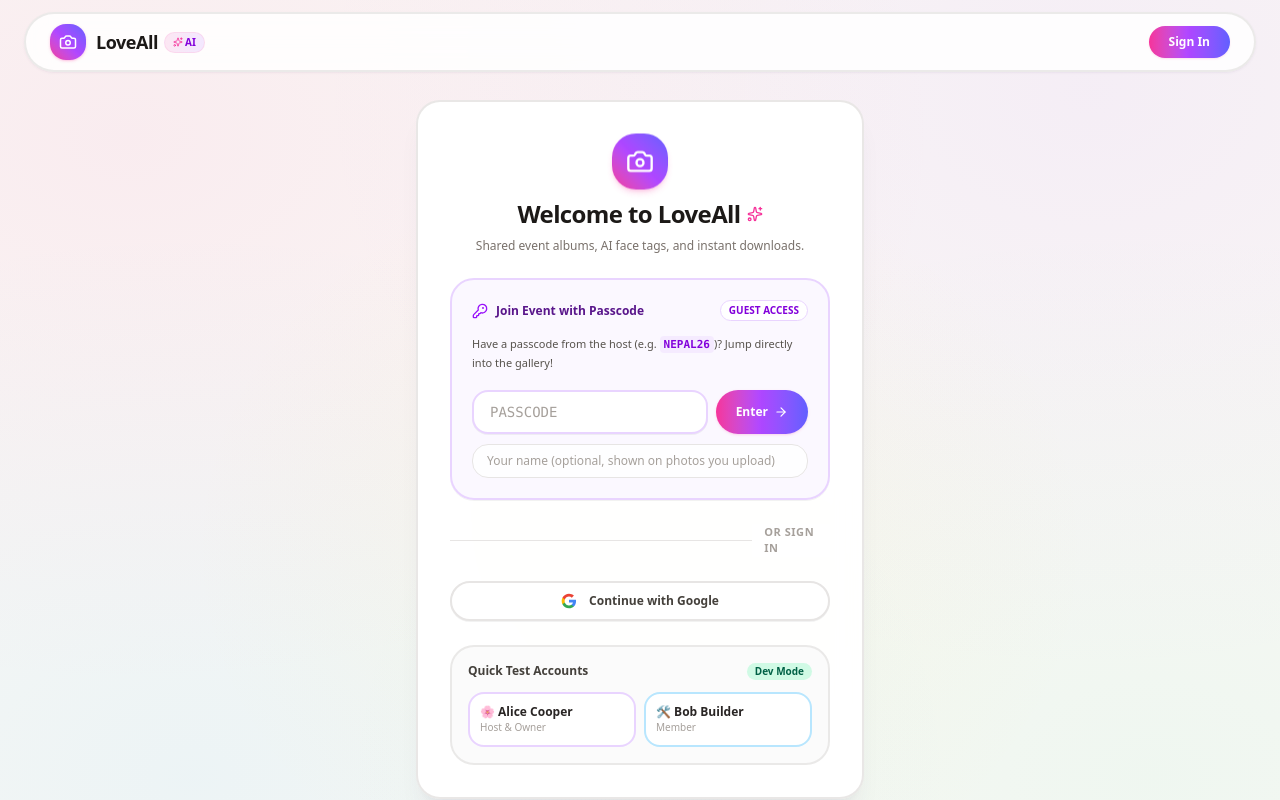
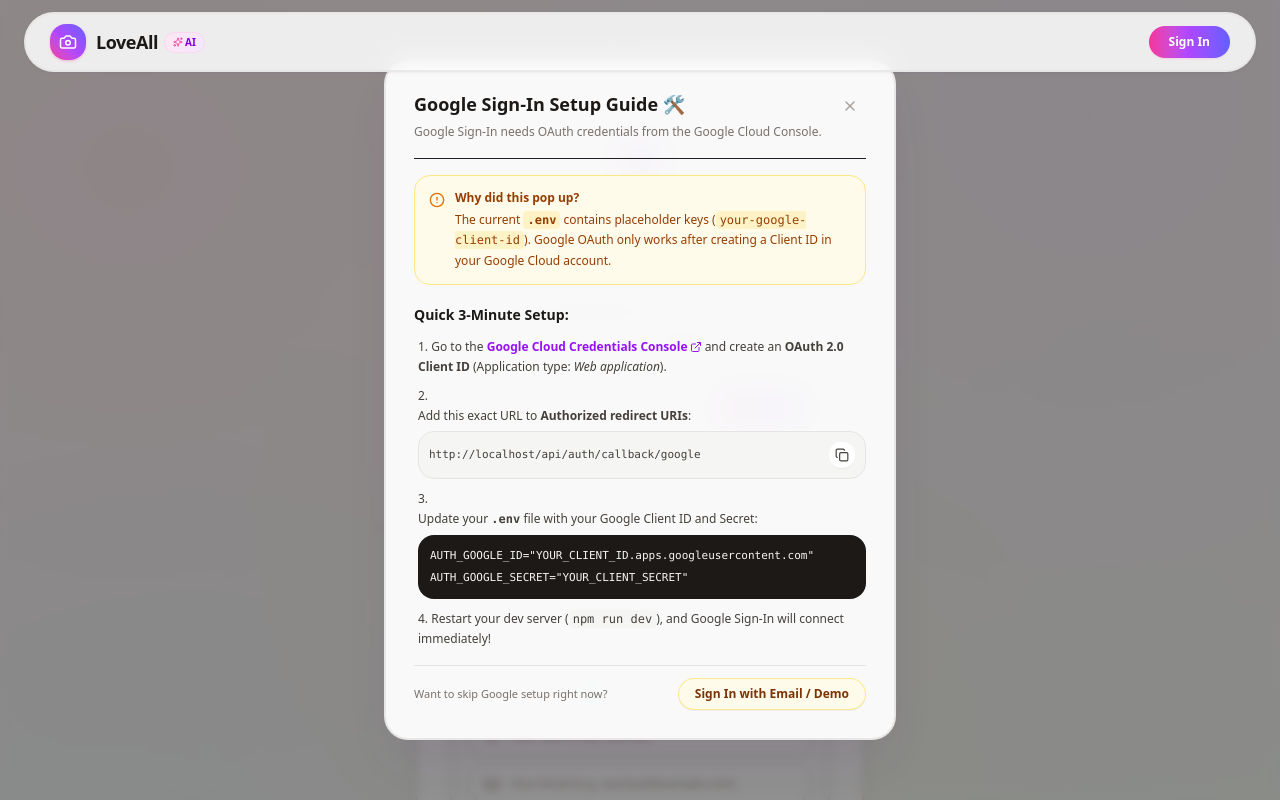
Before and after one commit to saumY555/LoveAll, a Next.js app: page /auth/signin in a window 1280 px wide. Both pictures are taken after a click on the button "Continue with Google". Shown: the top 800 px of the page. Built offline with nearby package versions, Linux system fonts and the light colour scheme; no server answers.

Commit message:
fix(auth): fix Google OAuth redirect and add instant sign-in with setup guide

```diff
--- a/src/app/auth/signin/page.tsx
+++ b/src/app/auth/signin/page.tsx
@@ -1,13 +1,31 @@
 'use client';
 
-import React, { useState } from 'react';
-import { signIn } from 'next-auth/react';
+import React, { useState, useEffect } from 'react';
+import { signIn, getProviders } from 'next-auth/react';
 import { useRouter } from 'next/navigation';
-import { Camera, KeyRound, ArrowRight, Sparkles, Smile, ShieldCheck, Heart } from 'lucide-react';
+import {
+  Camera,
+  KeyRound,
+  ArrowRight,
+  Sparkles,
+  User,
+  Mail,
+  Copy,
+  Check,
+  ExternalLink,
+  AlertCircle,
+  HelpCircle,
+} from 'lucide-react';
 import { Button } from '@/components/ui/Button';
+import { Modal } from '@/components/ui/Modal';
 
 export default function SignInPage() {
   const router = useRouter();
+
+  // Authentication Provider Availability
+  const [hasGoogleProvider, setHasGoogleProvider] = useState<boolean | null>(null);
+  const [showGoogleSetup, setShowGoogleSetup] = useState(false);
+  const [copiedUri, setCopiedUri] = useState(false);
 
   // Guest Passcode State
   const [passcode, setPasscode] = useState('');
@@ -15,16 +33,30 @@ export default function SignInPage() {
   const [isJoiningPasscode, setIsJoiningPasscode] = useState(false);
   const [passcodeError, setPasscodeError] = useState<string | null>(null);
 
-  // Dev Login State
-  const [devEmail, setDevEmail] = useState('alice@example.com');
-  const [devName, setDevName] = useState('Alice Cooper');
+  // Instant Name & Email Login State
+  const [customName, setCustomName] = useState('');
+  const [customEmail, setCustomEmail] = useState('');
+  const [isInstantLoading, setIsInstantLoading] = useState(false);
+
+  // Dev Quick Test Login State
   const [isDevLoading, setIsDevLoading] = useState(false);
-
-  // General Status & Feedback
-  const [googleNotice, setGoogleNotice] = useState<string | null>(null);
   const [error, setError] = useState<string | null>(null);
 
-  const isDev = process.env.NODE_ENV === 'development';
+  const [activeOrigin, setActiveOrigin] = useState('http://localhost:3000');
+
+  useEffect(() => {
+    if (typeof window !== 'undefined') {
+      setActiveOrigin(window.location.origin);
+    }
+
+    getProviders()
+      .then((provs) => {
+        setHasGoogleProvider(Boolean(provs?.google));
+      })
+      .catch(() => {
+        setHasGoogleProvider(false);
+      });
+  }, []);
 
   const handleJoinByPasscode = async (e: React.FormEvent) => {
     e.preventDefault();
@@ -49,7 +81,6 @@ export default function SignInPage() {
         throw new Error(data.error || 'Invalid or expired passcode');
       }
 
-      // Successfully joined as guest -> redirect directly to the event gallery
       router.push(`/events/${data.eventId}`);
     } catch (err: unknown) {
       setPasscodeError((err as Error).message);
@@ -59,23 +90,42 @@ export default function SignInPage() {
 
   const handleGoogleSignIn = async () => {
     setError(null);
-    setGoogleNotice(null);
+
+    // If Google OAuth credentials aren't set in .env, don't let NextAuth reload the page blindly!
+    if (!hasGoogleProvider) {
+      setShowGoogleSetup(true);
+      return;
+    }
 
     try {
-      const res = await signIn('google', { callbackUrl: '/events', redirect: false });
-      if (res?.error) {
-        if (res.error === 'Configuration' || res.error.includes('OAuth')) {
-          setGoogleNotice(
-            'Google OAuth credentials are not configured in .env yet. You can join directly with an Event Passcode above or use the test login below.'
-          );
-        } else {
-          setError(res.error);
-        }
-      }
-    } catch {
-      setGoogleNotice(
-        'Google OAuth is not configured with live credentials in .env yet. Please use the Event Passcode above or the test login below.'
-      );
+      // Trigger live Google OAuth redirect
+      await signIn('google', { callbackUrl: '/events' });
+    } catch (err: unknown) {
+      setError((err as Error).message);
+    }
+  };
+
+  const handleInstantSignIn = async (e: React.FormEvent) => {
+    e.preventDefault();
+    const email = customEmail.trim();
+    const name = customName.trim();
+
+    if (!email) {
+      setError('Please enter your email address');
+      return;
+    }
+
+    setIsInstantLoading(true);
+    setError(null);
+    try {
+      await signIn('dev-login', {
+        email,
+        name: name || email.split('@')[0],
+        callbackUrl: '/events',
+      });
+    } catch (err: unknown) {
+      setError((err as Error).message);
+      setIsInstantLoading(false);
     }
   };
 
@@ -91,6 +141,16 @@ export default function SignInPage() {
     } catch (err: unknown) {
       setError((err as Error).message);
       setIsDevLoading(false);
+    }
+  };
+
+  const googleRedirectUri = `${activeOrigin}/api/auth/callback/google`;
+
+  const copyRedirectUri = () => {
+    if (navigator?.clipboard) {
+      navigator.clipboard.writeText(googleRedirectUri);
+      setCopiedUri(true);
+      setTimeout(() => setCopiedUri(false), 2000);
     }
   };
 
@@ -117,15 +177,15 @@ export default function SignInPage() {
           </div>
         )}
 
-        {/* 1. Guest Event Passcode Access (No sign-in required) */}
-        <div className="rounded-3xl border-2 border-purple-200 bg-purple-50/70 p-5 dark:border-purple-900/60 dark:bg-purple-950/30 space-y-3.5 shadow-2xs">
+        {/* 1. Guest Event Passcode Access (Instant access with passcode) */}
+        <div className="rounded-3xl border-2 border-purple-200 bg-purple-50/70 p-5 dark:border-purple-900/60 dark:bg-purple-950/30 space-y-3 shadow-2xs">
           <div className="flex items-center justify-between">
             <div className="flex items-center gap-2 text-xs font-bold text-purple-900 dark:text-purple-200">
               <KeyRound className="w-4 h-4 text-purple-600 dark:text-purple-400" />
               <span>Join Event with Passcode</span>
             </div>
             <span className="text-[10px] font-extrabold uppercase px-2 py-0.5 rounded-full bg-white dark:bg-purple-900 text-purple-700 dark:text-purple-300 border border-purple-200 dark:border-purple-800">
-              Guest Access
+              Guest
             </span>
           </div>
 
@@ -174,12 +234,12 @@ export default function SignInPage() {
         <div className="relative flex items-center justify-center">
           <div className="w-full border-t border-stone-200 dark:border-stone-800" />
           <span className="relative bg-white px-3 text-[11px] font-bold text-stone-400 dark:bg-stone-900 uppercase tracking-wider">
-            or sign in
+            or sign in to create events
           </span>
         </div>
 
         {/* 2. Google OAuth Button */}
-        <div className="space-y-3">
+        <div className="space-y-2">
           <button
             type="button"
             onClick={handleGoogleSignIn}
@@ -206,29 +266,74 @@ export default function SignInPage() {
             <span>Continue with Google</span>
           </button>
 
-          {googleNotice && (
-            <div className="rounded-2xl bg-amber-50 border border-amber-200 p-3 text-[11px] text-amber-800 dark:bg-amber-950/40 dark:border-amber-900/40 dark:text-amber-300">
-              <p className="font-semibold">{googleNotice}</p>
-            </div>
+          {hasGoogleProvider === false && (
+            <button
+              type="button"
+              onClick={() => setShowGoogleSetup(true)}
+              className="flex items-center justify-center gap-1.5 text-[11px] font-semibold text-purple-600 hover:text-purple-700 dark:text-purple-400 mx-auto transition-colors"
+            >
+              <HelpCircle className="w-3.5 h-3.5" />
+              <span>Google setup instructions & credentials info</span>
+            </button>
           )}
         </div>
 
-        {/* 3. Dev Quick Login (Development Mode) */}
-        {isDev && (
-          <div className="rounded-3xl border-2 border-stone-200/80 bg-stone-50/70 p-4 dark:border-stone-800 dark:bg-stone-850 space-y-3">
-            <div className="flex items-center justify-between text-xs font-bold text-stone-700 dark:text-stone-300">
-              <span>Quick Test Accounts</span>
-              <span className="text-[10px] px-2 py-0.5 rounded-full bg-emerald-100 text-emerald-800 font-bold dark:bg-emerald-950 dark:text-emerald-300">
-                Dev Mode
+        {/* 3. Instant Sign-In (Name & Email) */}
+        <div className="rounded-3xl border-2 border-stone-200/80 bg-stone-50/70 p-4.5 dark:border-stone-800 dark:bg-stone-850 space-y-3.5">
+          <div className="flex items-center justify-between text-xs font-bold text-stone-800 dark:text-stone-200">
+            <span className="flex items-center gap-1.5">
+              <span>Instant Sign In</span>
+              <span className="text-[10px] font-extrabold uppercase px-2 py-0.5 rounded-full bg-emerald-100 text-emerald-800 dark:bg-emerald-950 dark:text-emerald-300">
+                1-Click
               </span>
+            </span>
+          </div>
+
+          <form onSubmit={handleInstantSignIn} className="space-y-2.5">
+            <div className="relative">
+              <User className="absolute left-3.5 top-3 w-4 h-4 text-stone-400" />
+              <input
+                type="text"
+                placeholder="Your Name (e.g. Saumya)"
+                value={customName}
+                onChange={(e) => setCustomName(e.target.value)}
+                className="w-full rounded-2xl border border-stone-200 dark:border-stone-700 bg-white dark:bg-stone-800 pl-10 pr-3.5 py-2.5 text-xs text-stone-900 dark:text-stone-100 placeholder:text-stone-400 focus:outline-none focus:border-purple-400 shadow-2xs"
+              />
             </div>
 
+            <div className="relative">
+              <Mail className="absolute left-3.5 top-3 w-4 h-4 text-stone-400" />
+              <input
+                type="email"
+                placeholder="Your Email (e.g. saumya@example.com)"
+                value={customEmail}
+                onChange={(e) => setCustomEmail(e.target.value)}
+                className="w-full rounded-2xl border border-stone-200 dark:border-stone-700 bg-white dark:bg-stone-800 pl-10 pr-3.5 py-2.5 text-xs text-stone-900 dark:text-stone-100 placeholder:text-stone-400 focus:outline-none focus:border-purple-400 shadow-2xs"
+                required
+              />
+            </div>
+
+            <Button
+              type="submit"
+              variant="primary"
+              isLoading={isInstantLoading}
+              className="w-full py-2.5 text-xs font-bold shadow-sm"
+            >
+              Sign In with Email ✨
+            </Button>
+          </form>
+
+          {/* Quick Demo Accounts */}
+          <div className="pt-2 border-t border-stone-200/60 dark:border-stone-700/60">
+            <p className="text-[10px] font-bold text-stone-400 dark:text-stone-500 uppercase tracking-wider mb-2">
+              Or pick a demo account:
+            </p>
             <div className="grid grid-cols-2 gap-2">
               <button
                 type="button"
                 onClick={() => handleDevSignIn('alice@example.com', 'Alice Cooper')}
                 disabled={isDevLoading}
-                className="p-2.5 rounded-2xl border-2 border-purple-200 bg-white hover:bg-purple-50 text-stone-800 text-left transition-all cursor-pointer dark:bg-stone-800 dark:border-purple-900 dark:text-stone-200"
+                className="p-2.5 rounded-2xl border border-purple-200 bg-white hover:bg-purple-50 text-stone-800 text-left transition-all cursor-pointer dark:bg-stone-800 dark:border-purple-900 dark:text-stone-200 hover:scale-[1.02] active:scale-[0.98]"
               >
                 <div className="text-xs font-bold truncate">🌸 Alice Cooper</div>
                 <div className="text-[10px] text-stone-400 truncate">Host & Owner</div>
@@ -238,15 +343,100 @@ export default function SignInPage() {
                 type="button"
                 onClick={() => handleDevSignIn('bob@example.com', 'Bob Builder')}
                 disabled={isDevLoading}
-                className="p-2.5 rounded-2xl border-2 border-sky-200 bg-white hover:bg-sky-50 text-stone-800 text-left transition-all cursor-pointer dark:bg-stone-800 dark:border-sky-900 dark:text-stone-200"
+                className="p-2.5 rounded-2xl border border-sky-200 bg-white hover:bg-sky-50 text-stone-800 text-left transition-all cursor-pointer dark:bg-stone-800 dark:border-sky-900 dark:text-stone-200 hover:scale-[1.02] active:scale-[0.98]"
               >
                 <div className="text-xs font-bold truncate">🛠️ Bob Builder</div>
                 <div className="text-[10px] text-stone-400 truncate">Member</div>
               </button>
             </div>
           </div>
-        )}
+        </div>
       </div>
+
+      {/* Google Setup Guide Modal */}
+      <Modal
+        isOpen={showGoogleSetup}
+        onClose={() => setShowGoogleSetup(false)}
+        title="Google Sign-In Setup Guide 🛠️"
+        description="Google Sign-In needs OAuth credentials from the Google Cloud Console."
+        maxWidth="lg"
+      >
+        <div className="space-y-4 text-xs text-stone-700 dark:text-stone-300">
+          <div className="rounded-2xl bg-amber-50 border border-amber-200 p-3.5 text-amber-800 dark:bg-amber-950/40 dark:border-amber-900/40 dark:text-amber-300 flex items-start gap-2.5">
+            <AlertCircle className="w-4 h-4 shrink-0 mt-0.5 text-amber-600" />
+            <div className="space-y-1">
+              <p className="font-bold">Why did this pop up?</p>
+              <p className="leading-relaxed">
+                The current <code className="bg-amber-100 dark:bg-amber-900 px-1 py-0.5 rounded font-mono font-bold">.env</code> contains placeholder keys (<code className="bg-amber-100 dark:bg-amber-900 px-1 py-0.5 rounded font-mono">your-google-client-id</code>). Google OAuth only works after creating a Client ID in your Google Cloud account.
+              </p>
+            </div>
+          </div>
+
+          <div className="space-y-3 pt-1">
+            <h4 className="font-bold text-stone-900 dark:text-stone-100 text-sm">
+              Quick 3-Minute Setup:
+            </h4>
+
+            <ol className="list-decimal list-inside space-y-2.5 leading-relaxed">
+              <li className="pl-1">
+                Go to the{' '}
+                <a
+                  href="https://console.cloud.google.com/apis/credentials"
+                  target="_blank"
+                  rel="noreferrer"
+                  className="font-bold text-purple-600 hover:underline inline-flex items-center gap-0.5"
+                >
+                  <span>Google Cloud Credentials Console</span>
+                  <ExternalLink className="w-3 h-3 inline" />
+                </a>{' '}
+                and create an <strong>OAuth 2.0 Client ID</strong> (Application type: <em>Web application</em>).
+              </li>
+
+              <li className="pl-1 space-y-1.5">
+                <div>Add this exact URL to <strong>Authorized redirect URIs</strong>:</div>
+                <div className="flex items-center gap-2 bg-stone-100 dark:bg-stone-800 p-2.5 rounded-2xl border border-stone-200 dark:border-stone-700 font-mono text-[11px] select-all">
+                  <span className="flex-1 truncate">{googleRedirectUri}</span>
+                  <button
+                    type="button"
+                    onClick={copyRedirectUri}
+                    className="shrink-0 p-1.5 rounded-xl bg-white dark:bg-stone-700 hover:bg-stone-200 text-stone-700 dark:text-stone-200 shadow-2xs transition-colors cursor-pointer"
+                    title="Copy redirect URI"
+                  >
+                    {copiedUri ? <Check className="w-3.5 h-3.5 text-emerald-600" /> : <Copy className="w-3.5 h-3.5" />}
+                  </button>
+                </div>
+              </li>
+
+              <li className="pl-1 space-y-1.5">
+                <div>Update your <code className="font-bold">.env</code> file with your Google Client ID and Secret:</div>
+                <div className="bg-stone-900 text-stone-100 p-3 rounded-2xl font-mono text-[11px] space-y-1">
+                  <div>AUTH_GOOGLE_ID=&quot;YOUR_CLIENT_ID.apps.googleusercontent.com&quot;</div>
+                  <div>AUTH_GOOGLE_SECRET=&quot;YOUR_CLIENT_SECRET&quot;</div>
+                </div>
+              </li>
+
+              <li className="pl-1">
+                Restart your dev server (<code className="font-mono bg-stone-100 dark:bg-stone-800 px-1 py-0.5 rounded">npm run dev</code>), and Google Sign-In will connect immediately!
+              </li>
+            </ol>
+          </div>
+
+          <div className="pt-3 border-t border-stone-200 dark:border-stone-800 flex items-center justify-between">
+            <span className="text-[11px] text-stone-500 font-medium">
+              Want to skip Google setup right now?
+            </span>
+            <Button
+              type="button"
+              variant="secondary"
+              size="sm"
+              onClick={() => setShowGoogleSetup(false)}
+              className="rounded-full px-4"
+            >
+              Sign In with Email / Demo
+            </Button>
+          </div>
+        </div>
+      </Modal>
     </div>
   );
 }
--- a/src/lib/auth.ts
+++ b/src/lib/auth.ts
@@ -32,9 +32,14 @@ if (hasRealGoogleCredentials && googleId && googleSecret) {
   );
 }
 
-// 2. Strictly isolated Development Login Provider
-// Only enabled if NODE_ENV === 'development' AND ENABLE_DEV_AUTH_SHORTCUT === 'true'
-if (isDevAuthEnabled) {
+// 2. Credentials Provider (Instant / Dev Sign-in)
+// Available when in development, when enabled by env, or as a seamless fallback when Google OAuth is not configured yet
+const allowCredentialsAuth =
+  isDevAuthEnabled ||
+  !hasRealGoogleCredentials ||
+  process.env.ALLOW_CREDENTIALS_AUTH === 'true';
+
+if (allowCredentialsAuth) {
   providers.push(
     Credentials({
       id: 'dev-login',
```
